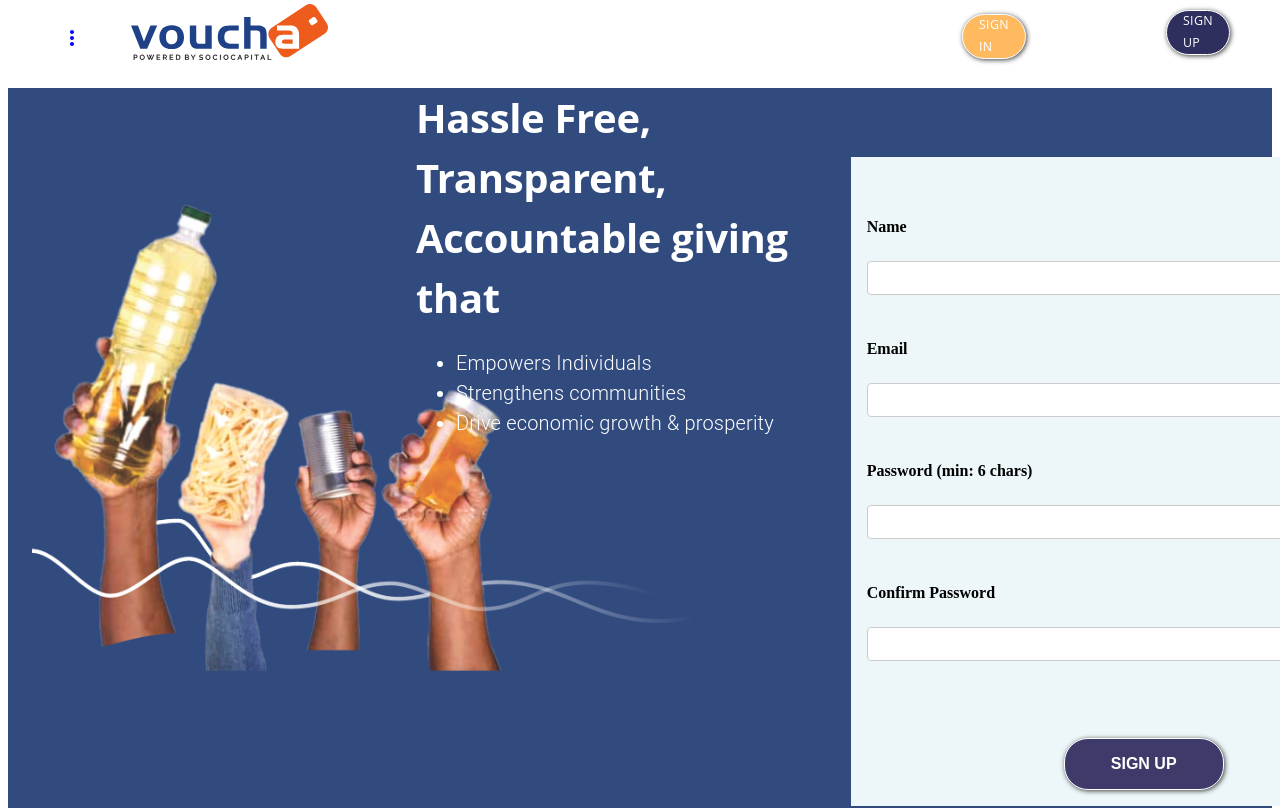
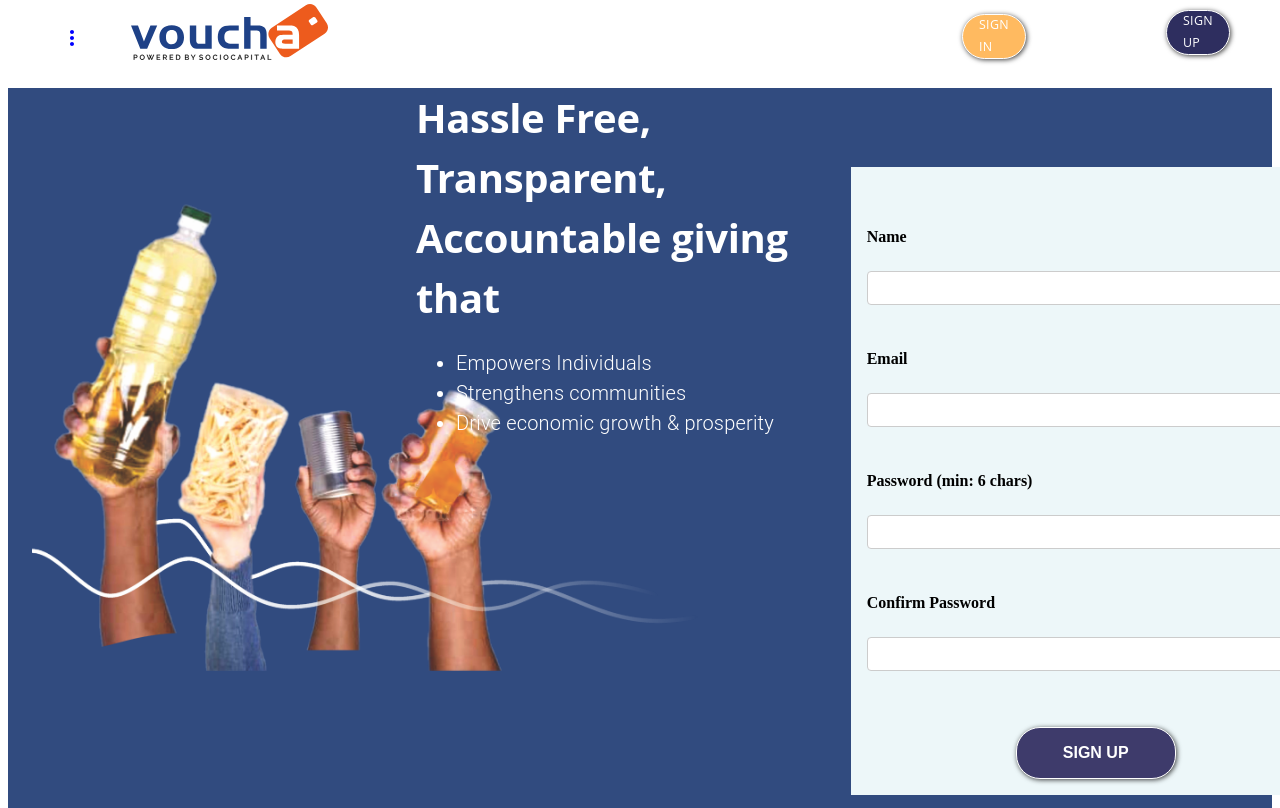
Before and after one commit to amaben2020/voucha, a React (Create React App) app: page /donorsignup in a window 1280 px wide. Shown: the top 808 px of the page. Built offline with nearby package versions, Linux system fonts and the light colour scheme.

Commit message:
Updated the form input

```diff
--- a/src/Components/UI/DonorSignupForm.js
+++ b/src/Components/UI/DonorSignupForm.js
@@ -66,8 +66,8 @@ export const EnrollmentForm = ({ props, setNamee }) => {
 				<div className="buttons">
 					<button
 						style={{
-							marginTop: "2em",
-							marginLeft: matchesXS ? "5em" : "8em",
+							marginTop: "0.7em",
+							marginLeft: matchesXS ? "5em" : "2em",
 							background: matchesXS ? "#3E3B6B" : "#3E3B6B",
 							fontSize: "1rem",
 							fontWeight: 700,
```
